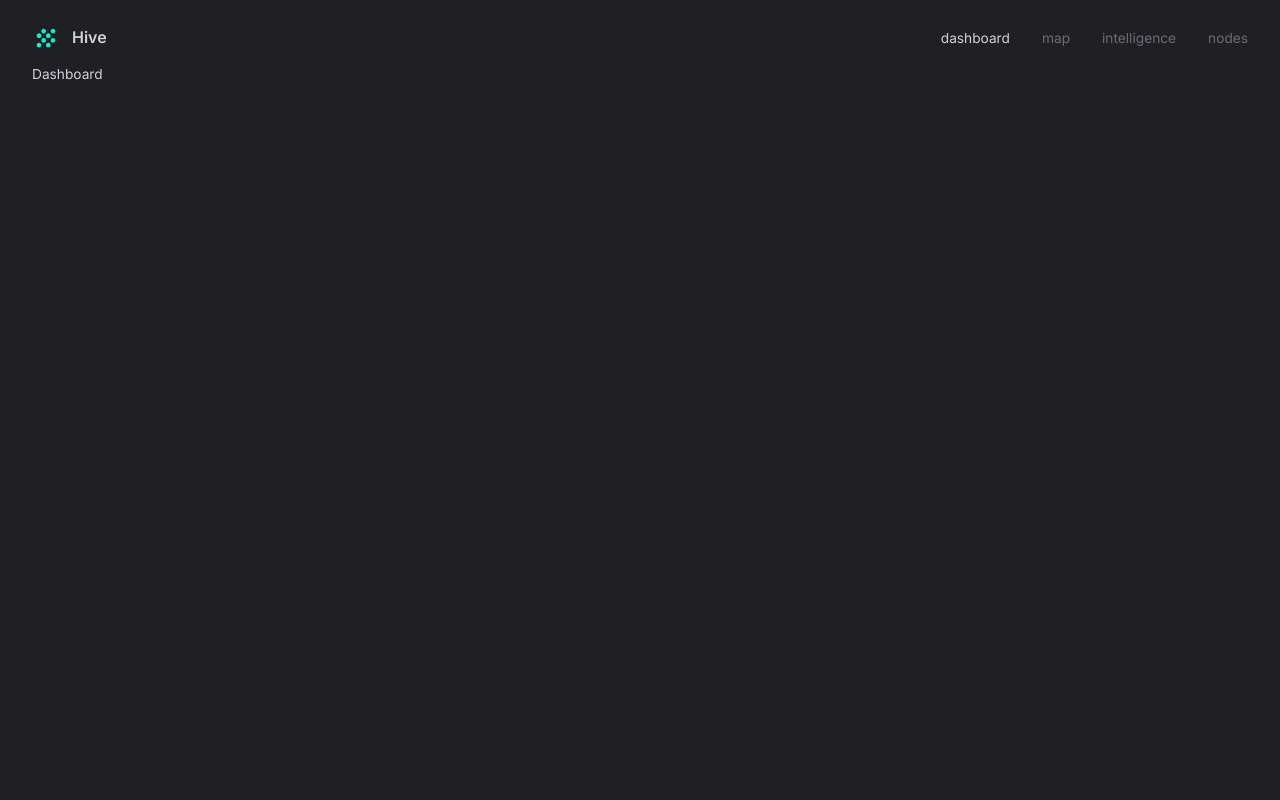
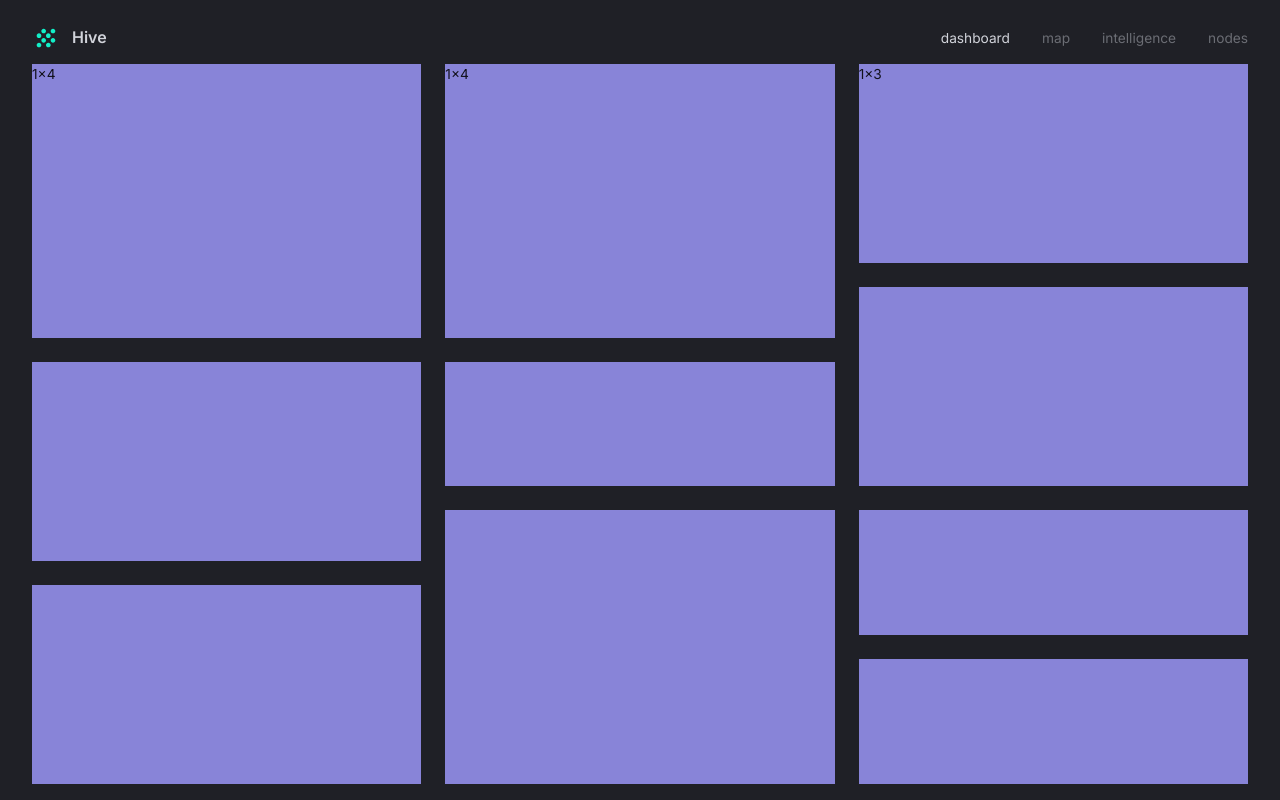
Before and after one commit to nonware/Dashy, a React (Vite) app in the folder src/Dashy/ClientApp/: page / in a window 1280 px wide. Built offline with nearby package versions, Linux system fonts and the light colour scheme.

Commit message:
Add CSSGrid for tiles and dummy dashboard

```diff
--- a/src/Dashy/ClientApp/src/scenes/dashboard/index.tsx
+++ b/src/Dashy/ClientApp/src/scenes/dashboard/index.tsx
@@ -1,9 +1,92 @@
-import { Box, useTheme } from "@mui/material";
+import { Box, useTheme, useMediaQuery } from "@mui/material";
 type Props = {};
 
+const gridTemplateLargeScreens = `
+    "a b c"
+    "a b c"
+    "a b c"
+    "a b f"
+    "d e f"
+    "d e f"
+    "d h i"
+    "g h i"
+    "g h j"
+    "g h j"
+`;
+
+const gridTemplateSmallScreens = `
+    "a"
+    "a"
+    "a"
+    "a"
+    "b"
+    "b"
+    "b"
+    "c"
+    "c"
+    "c"
+    "d"
+    "d"
+    "e"
+    "e"
+    "f"
+    "f"
+    "f"
+    "g"
+    "g"
+    "g"
+    "h"
+    "h"
+    "h"
+    "h"
+    "h"
+    "i"
+    "i"
+    "j"
+    "j"
+`;
+
 const Dashboard = (props: Props) => {
+  const isAboveMediumScreens = useMediaQuery("(min-width: 1200px)");
   const { palette } = useTheme();
-  return <Box color={palette.grey[300]}>Dashboard</Box>;
+  return (
+    <Box
+      width="100%"
+      height="100%"
+      display="grid"
+      gap="1.5rem"
+      sx={
+        isAboveMediumScreens
+          ? {
+              gridTemplateColumns: "repeat(3, minmax(370px, 1fr))",
+              gridTemplateRows: "repeat(10, mimmax(60px, 1fr))",
+              gridTemplateAreas: gridTemplateLargeScreens,
+            }
+          : {
+              gridAutoColumns: "1fr",
+              gridAutoRows: "80px",
+              gridTemplateAreas: gridTemplateSmallScreens,
+            }
+      }
+    >
+      <Box bgcolor={palette.tertiary[500]} gridArea="a">
+        1x4
+      </Box>
+      <Box bgcolor={palette.tertiary[500]} gridArea="b">
+        1x4
+      </Box>
+      <Box bgcolor={palette.tertiary[500]} gridArea="c">
+        1x3
+      </Box>
+      <Box bgcolor={palette.tertiary[500]} gridArea="d"></Box>
+      <Box bgcolor={palette.tertiary[500]} gridArea="e"></Box>
+      <Box bgcolor={palette.tertiary[500]} gridArea="f"></Box>
+      <Box bgcolor={palette.tertiary[500]} gridArea="g"></Box>
+      <Box bgcolor={palette.tertiary[500]} gridArea="h"></Box>
+      <Box bgcolor={palette.tertiary[500]} gridArea="i"></Box>
+      <Box bgcolor={palette.tertiary[500]} gridArea="j"></Box>
+    </Box>
+  );
 };
 
 export default Dashboard;
```
